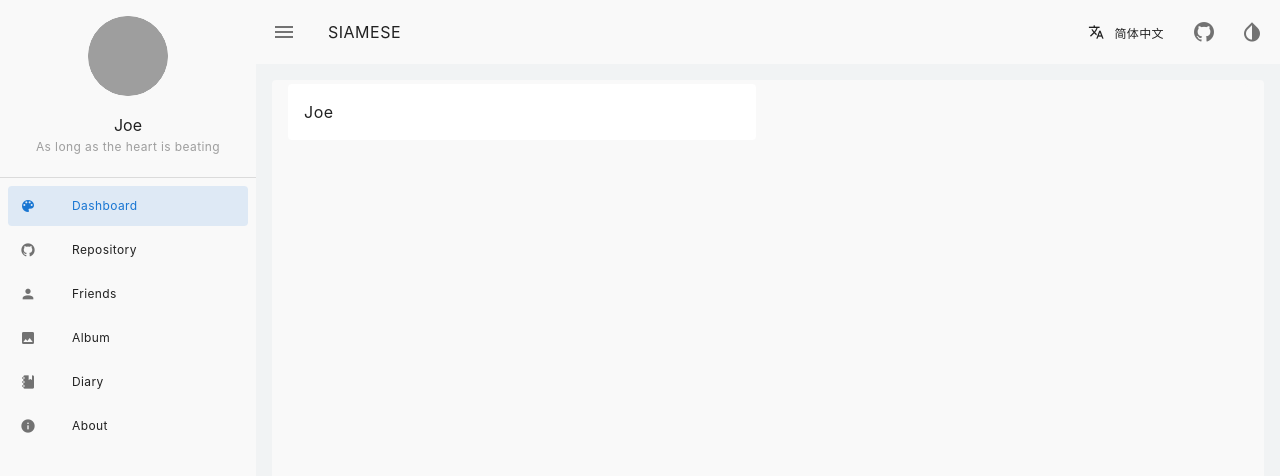
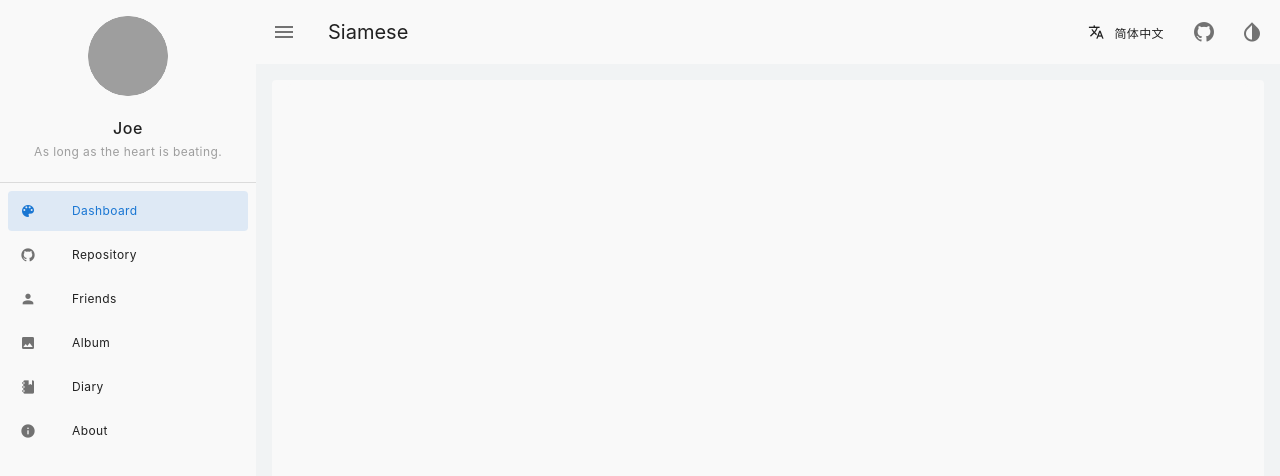
Before and after one commit to joe2shi/siamese-web, a Vue app: page /dashboard in a window 1280 px wide. Shown: the top 476 px of the page. Built offline with nearby package versions, Linux system fonts and the light colour scheme; grey boxes are pictures that could not be loaded.

Commit message:
Initial commit

```diff
--- a/src/views/album/Index.vue
+++ b/src/views/album/Index.vue
@@ -23,7 +23,7 @@ export default {
   },
   methods: {
     getAllImage () {
-      getListAPI('/api/siamese-file/image/images')
+      getListAPI('/api/siamese-file-interface/image/items')
         .then(response => {
           if (response) {
             this.images = response.data.data
--- a/src/views/dashboard/Index.vue
+++ b/src/views/dashboard/Index.vue
@@ -1,11 +1,8 @@
 <template>
   <v-card flat class="dashboard" height="1000" color="accent">
     <v-row>
-      <v-col cols="6" class="pt-0">
+      <v-col cols="12"  class="pt-0">
         <v-card flat>
-          <v-card-title class="text-body-1">
-            {{$t('Base.Author')}}
-          </v-card-title>
         </v-card>
       </v-col>
     </v-row>
@@ -15,6 +12,7 @@
 <script>
 export default {
   name: 'Dashboard',
+  data: () => ({}),
   created () {
   }
 }
--- a/src/views/layout/Index.vue
+++ b/src/views/layout/Index.vue
@@ -25,7 +25,7 @@ export default {
   },
   data: () => ({
     username: 'Joe',
-    motto: 'As long as the heart is beating',
+    motto: 'As long as the heart is beating.',
     drawer: true
   })
 }
--- a/src/views/layout/Internationalization.vue
+++ b/src/views/layout/Internationalization.vue
@@ -2,7 +2,7 @@
   <v-menu offset-y transition="slide-y-transition" fixed>
     <template v-slot:activator="{on, attrs}">
       <v-btn depressed v-bind="attrs" v-on="on"
-        class="text-capitalize text-caption" text>
+        class="text-caption" text>
         <v-icon small left>mdi-translate</v-icon>
         {{ language === 'zh' ? '简体中文' : 'English' }}
       </v-btn>
--- a/src/views/layout/NavBar.vue
+++ b/src/views/layout/NavBar.vue
@@ -1,7 +1,7 @@
 <template>
   <v-app-bar flat fixed app color="accent">
     <v-app-bar-nav-icon @click="switchMiniSidebar"/>
-    <v-toolbar-title class="text-body-1 text-uppercase" v-text="applicationName"/>
+    <v-toolbar-title v-text="applicationName"/>
     <v-spacer/>
     <internationalization/>
     <v-btn icon>
--- a/src/views/layout/SideBar.vue
+++ b/src/views/layout/SideBar.vue
@@ -3,19 +3,19 @@
     <v-list>
       <v-list-item v-show="!miniVariant">
         <v-list-item-avatar class="mx-auto" width="80" height="80">
-          <v-img class="grey" src="http://file.joe2shi.com/image/M00/00/00/rBQKDF_sl-mAYb6WAADBBFahEyc229.jpg"/>
+          <v-img class="grey" :src="avatar"/>
         </v-list-item-avatar>
       </v-list-item>
       <v-list-item v-show="!miniVariant">
         <v-list-item-content>
-          <v-list-item-title class="text-center" v-text="username"/>
+          <v-list-item-title class="text-center text-body-1 font-weight-medium" v-text="username"/>
           <v-list-item-title class="text-center text-caption grey--text" v-text="motto"/>
         </v-list-item-content>
       </v-list-item>
       <v-list-item class="px-2" v-show="miniVariant">
         <v-list-item-avatar>
           <v-list-item-avatar class="mx-auto">
-            <v-img src="http://file.joe2shi.com/image/M00/00/00/rBQKDF_sl-mAYb6WAADBBFahEyc229.jpg"/>
+            <v-img :src="avatar"/>
           </v-list-item-avatar>
         </v-list-item-avatar>
       </v-list-item>
@@ -57,6 +57,7 @@ export default {
   data: () => ({
     miniVariant: null,
     drawer: null,
+    avatar: 'http://file.joe2shi.com/image/M00/00/00/wKgBfGAguGOAdf9wAAF0bzqHPeM888.jpg',
     items: [
       { text: 'Dashboard', icon: 'mdi-palette', path: '/dashboard' },
       { text: 'Repository', icon: 'mdi-github' },
```
Also changed, not shown: 1 other file (tests, documents, lock files or other folders).
